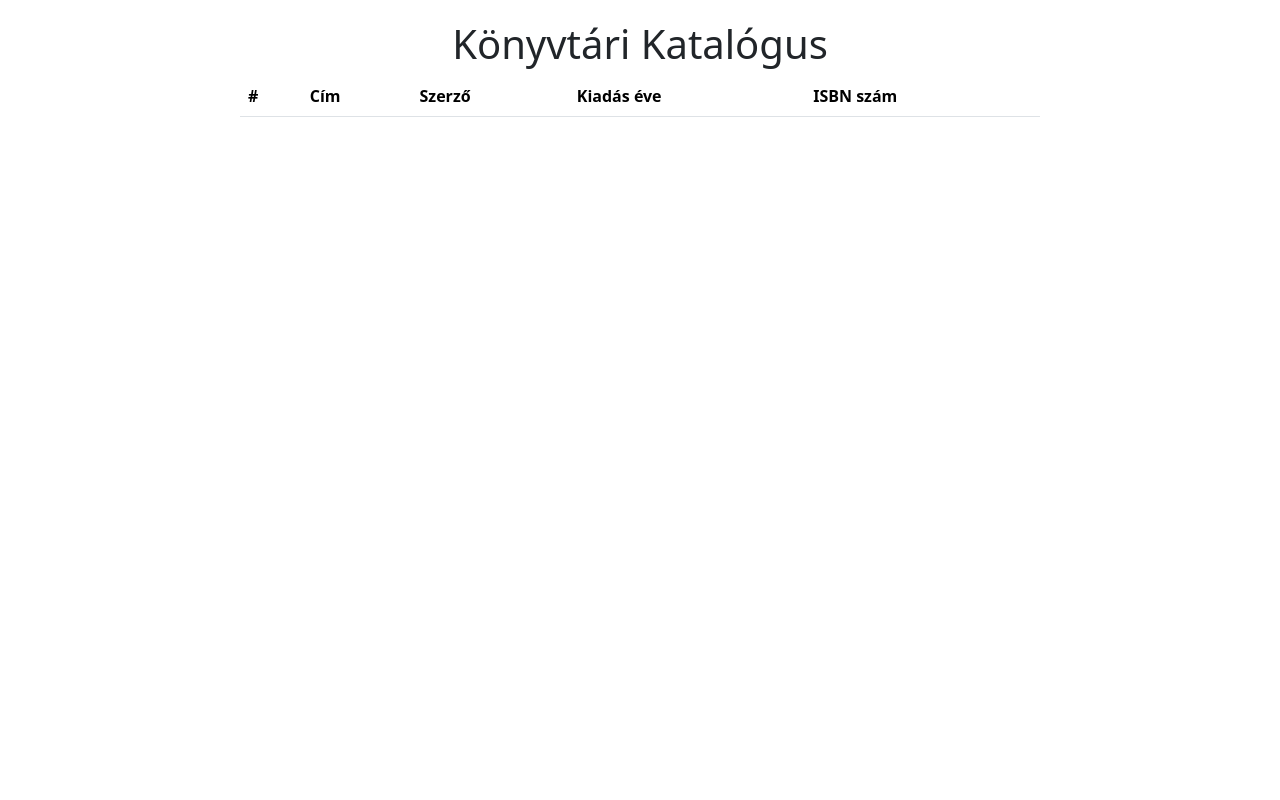
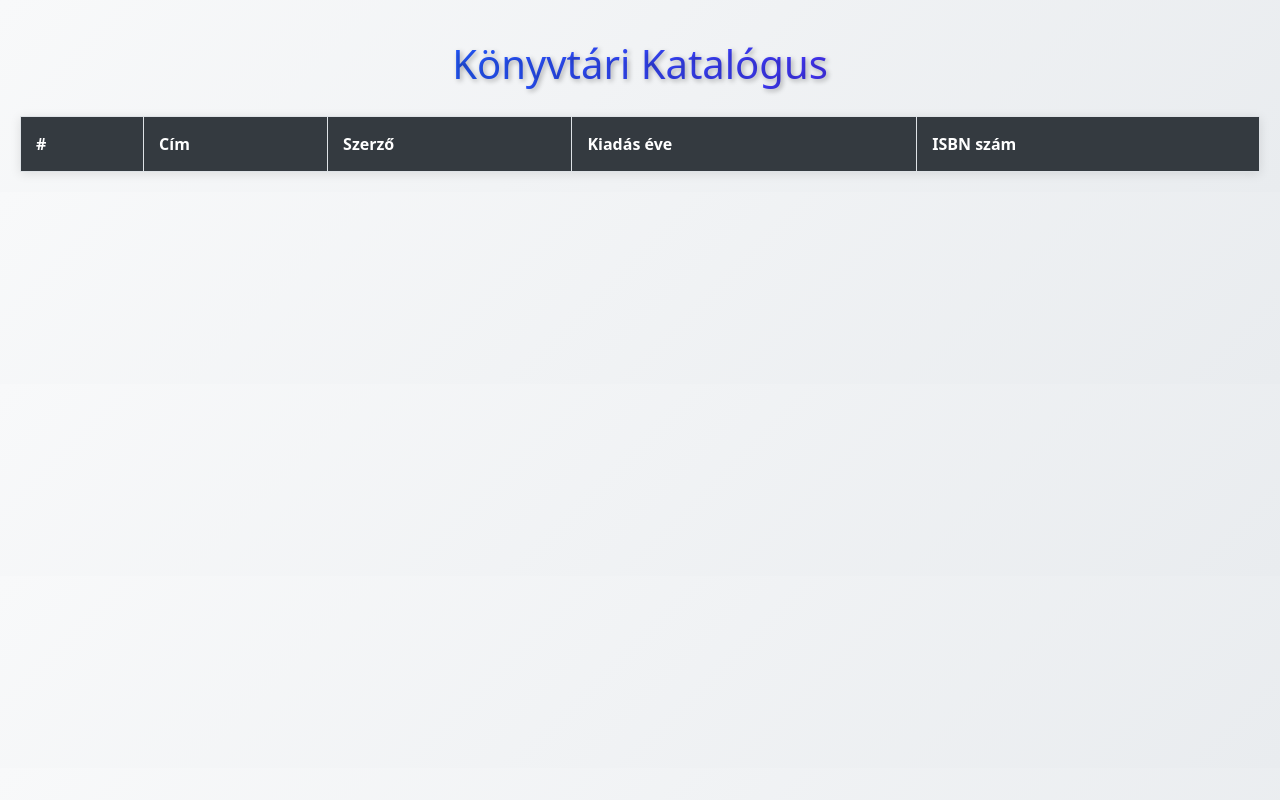
Before and after one commit to Szaszuge/katalogus, a website: page index.html in a window 1280 px wide. Drawn offline with nearby package versions, Linux system fonts and the light colour scheme; no server answers.

Commit message:
oldal design

```diff
--- a/assets/css/style.css
+++ b/assets/css/style.css
@@ -7,31 +7,36 @@ body {
 
 h1 {
     text-align: center;
-    margin-bottom: 20px;
+    margin-bottom: 30px;
+    color: #343a40;
 }
 
 #book-list {
-    display: table;
     width: 100%;
     margin: 0 auto;
-    max-width: 800px;
+    max-width: 100%;
     border-collapse: collapse;
+    box-shadow: 0 2px 10px rgba(0, 0, 0, 0.1);
 }
 
-#book-list div {
-    display: table-row;
-    border-bottom: 1px solid #dee2e6;
-    padding: 10px 0;
+#book-list th, #book-list td {
+    padding: 15px;
+    text-align: left;
+    border: 1px solid #dee2e6;
 }
 
-#book-list div:nth-child(odd) {
-    background-color: #f2f2f2;
+#book-list th {
+    background-color: #343a40;
+    color: white;
+    font-weight: bold;
 }
 
-#book-list div div {
-    display: table-cell;
-    padding: 10px;
-    text-align: left;
+#book-list tr:nth-child(odd) {
+    background-color: #f9f9f9;
+}
+
+#book-list tr:hover {
+    background-color: #e2e6ea;
 }
 
 .book-title {
@@ -42,16 +47,39 @@ h1 {
     color: #6c757d;
 }
 
-.header {
-    background-color: #343a40;
-    color: white;
-    font-weight: bold;
+.book-info {
+    padding: 10px;
 }
 
-.header div {
-    padding: 15px 10px;
+
+@media (max-width: 600px) {
+    #book-list {
+        max-width: 100%;
+    }
+
+    #book-list th, #book-list td {
+        padding: 10px;
+        font-size: 14px;
+    }
 }
 
-.book-info {
-    padding: 10px 10px;
+h1 {
+    text-align: center;
+    margin: 30px auto;
+    font-size: 2.5rem;
+    color: #ffffff;
+    background: linear-gradient(90deg, #007bff, #6610f2);
+    -webkit-background-clip: text;
+    -webkit-text-fill-color: transparent;
+    text-shadow: 2px 2px 5px rgba(0, 0, 0, 0.3);
+    padding: 20px;
+    border-radius: 8px;
+    max-width: 90%;
+    display: block;
 }
+body {
+    font-family: Arial, sans-serif;
+    background: linear-gradient(135deg, #f8f9fa, #e9ecef);
+    margin: 0;
+    padding: 20px;
+}
```
